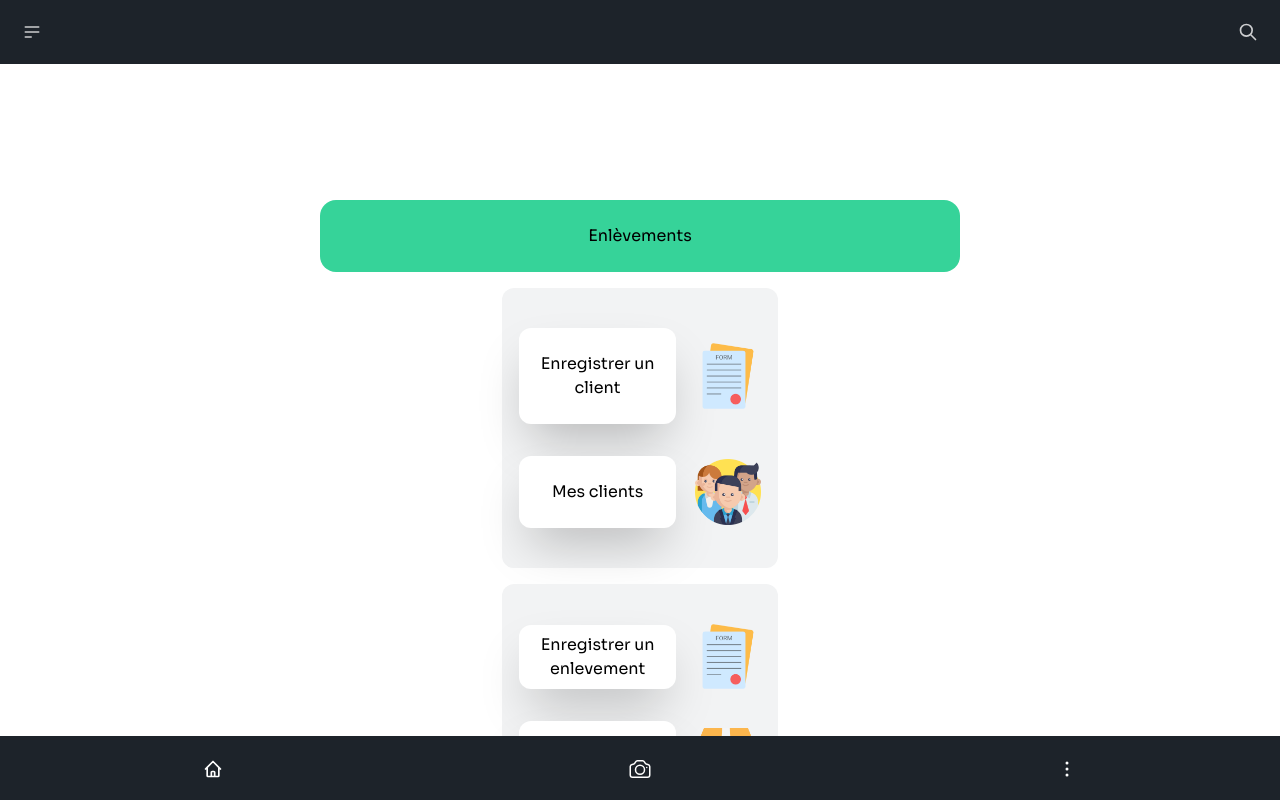
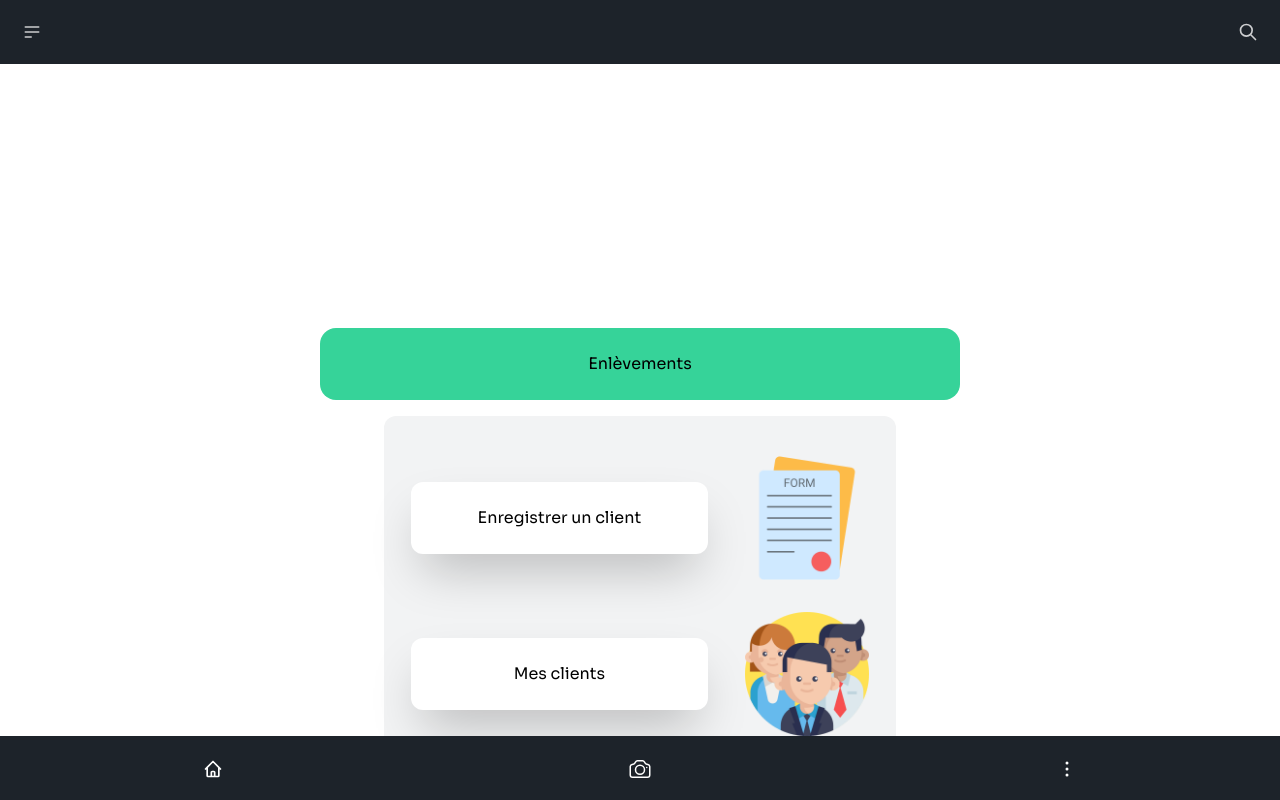
Before and after one commit to Lenwr/ATGestion, a Vue app: page / in a window 1280 px wide. Shown: the top 800 px of the page. Built offline with nearby package versions, Linux system fonts and the light colour scheme; what vuefire would draw is missing.

Commit message:
enregistrement chargement

```diff
--- a/src/views/HomeView.vue
+++ b/src/views/HomeView.vue
@@ -15,7 +15,7 @@ export default {
 </script>
 
 <template>
-  <div class="flex flex-col items-center py-[10%]">
+  <div class="flex my-[10%] flex-col items-center py-[10%]">
     <p
       v-if="displayName"
       class="text-black bg-primary px-4 py-4 mb-[10%] rounded shadow-2xl font-bold"
@@ -36,7 +36,6 @@ export default {
       <p class="text-black text-center">Enlèvements</p>
     </div>
 
-    <div class="flex flex-col items-center desktop:flex-row tablette:flex-row tablette:justify-around desktop:justify-around">
 
     <!-- les clients -->
 
@@ -84,7 +83,7 @@ export default {
         <img src="/images/colis.png" alt="" class="w-[25%]" />
       </div>
     </div>
-  </div>
+
 
     <!-- boxes -->
 
@@ -100,7 +99,7 @@ export default {
       <p class="text-black text-center">Gestion des chargements</p>
     </div>
 
-    <div class="bg-[#F2F3F4] mobile:w-[90%]  w-[40%] py-6 my-2 rounded-xl">
+    <div class="bg-[#F2F3F4] mobile:w-[90%] mb-6  w-[40%] py-6 my-2 rounded-xl">
       <div class="mx-2 flex flex-row items-center justify-around py-4">
         <router-link
             class="text-black bg-white shadow-2xl text-center w-[60%] py-2 rounded-xl"
--- a/src/views/chargementsDetails.vue
+++ b/src/views/chargementsDetails.vue
@@ -68,8 +68,8 @@ async function onDecode(text) {
 <template>
 
   <div class="text-black  flex flex-row justify-around items-center m-8">
-    <h2>Enregistrer un nouveau chargement </h2>
-    <button class="btn btn-primary"  @click="show" > nouveau </button>
+    <h2>Enregistrement des colis </h2>
+
   </div>
 
   <dialog id="modal" class="modal">
@@ -112,7 +112,7 @@ async function onDecode(text) {
   </div>
 
 
-  <div class="flex flex-col w-screen">
+  <div class="flex my-[10%] flex-col w-screen">
     <div class="overflow-x-auto sm:mx-0.5 lg:mx-0.5">
       <div class="py-2 inline-block min-w-full sm:px-6 lg:px-8">
         <div class="overflow-hidden">
```
